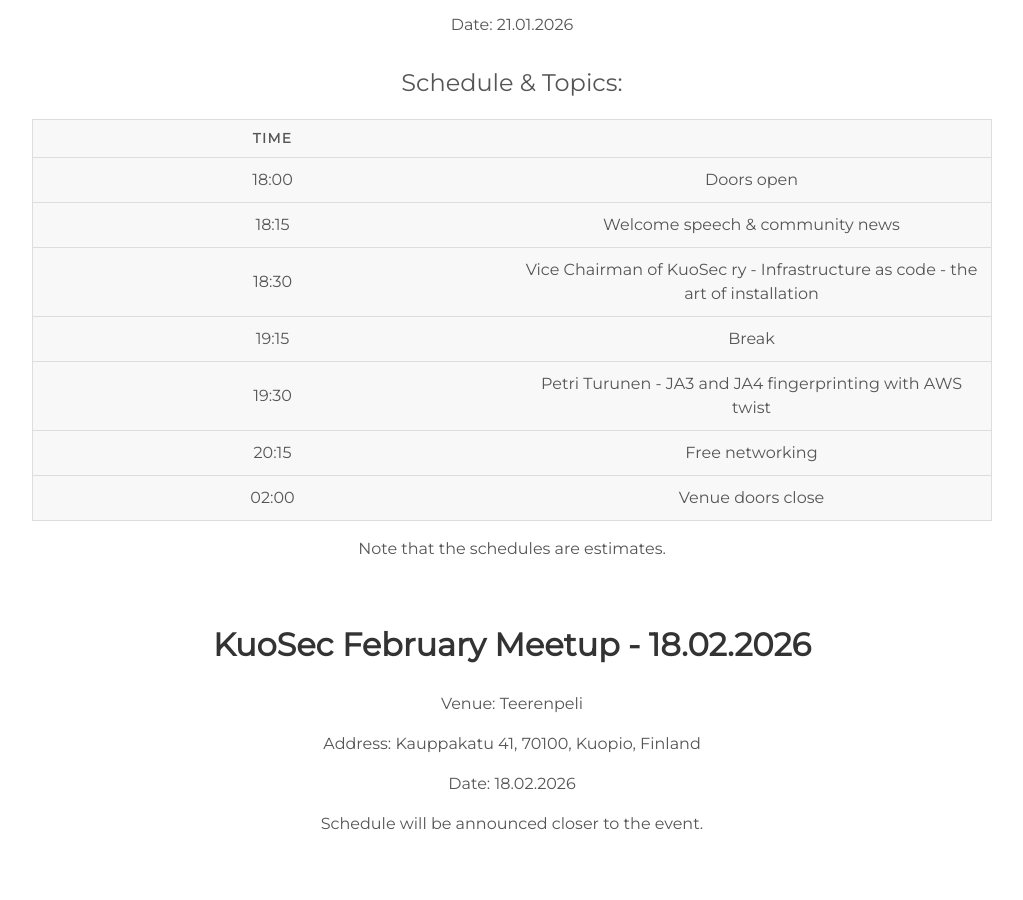
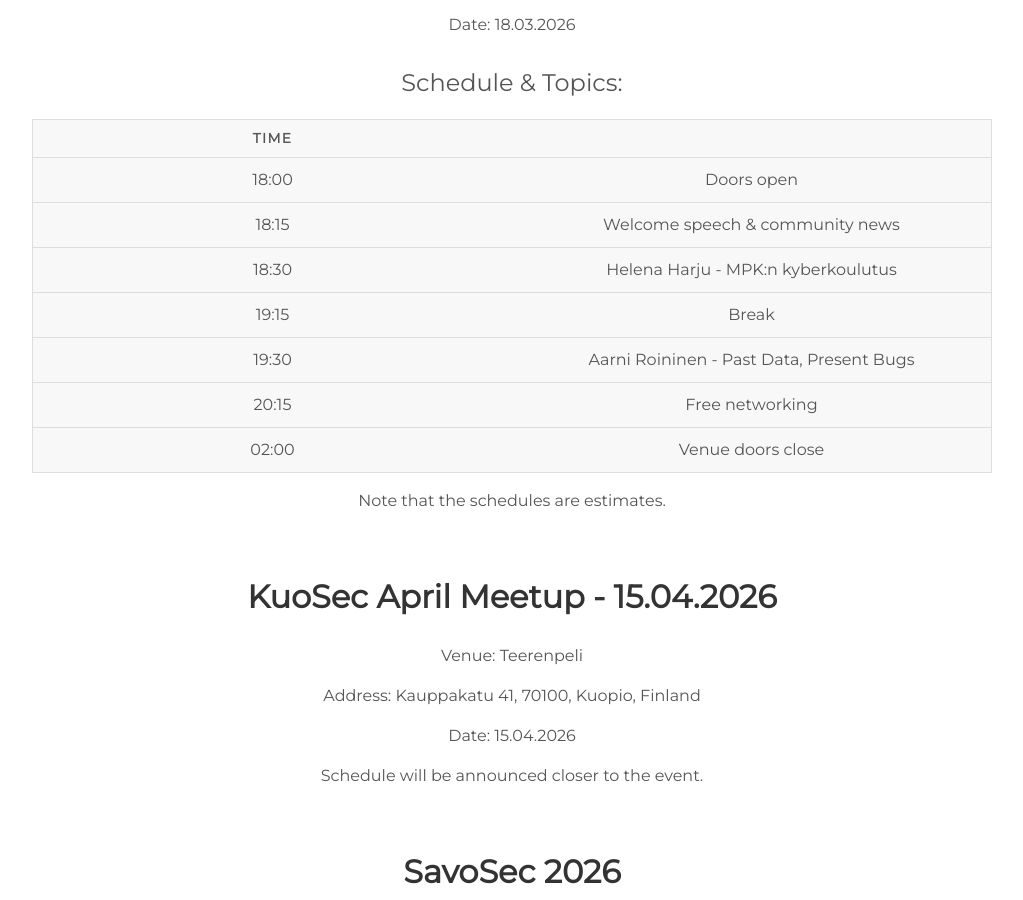
Before and after one commit to kuosec/kuosec.github.io, a Jekyll site: the page built from index.html, in a window 1280 px wide and 900 px high, scrolled down 2033 px. Shown: the whole window, without its empty margins (128-1151 px from the left). Built offline with Jekyll 4.4.1, drawn with Linux system fonts in a browser that asks for light colours; some of the changed text lies outside the part shown.

Commit message:
Event changes

```diff
--- a/_includes/projects.html
+++ b/_includes/projects.html
@@ -7,10 +7,10 @@
 
   <h1>Upcoming Events </h1>
   <div class="event">
-    <h2>KuoSec January Meetup - 21.01.2026</h2>
+    <h2>KuoSec January Meetup - 18.03.2026</h2>
     <p>Venue: Teerenpeli</p>
     <p>Address: Kauppakatu 41, 70100, Kuopio, Finland</p>
-    <p>Date: 21.01.2026</p>
+    <p>Date: 18.03.2026</p>
     <table>
       <caption>Schedule & Topics:</caption>
       <thead>
@@ -30,7 +30,7 @@
         </tr>
         <tr>
           <td scope="row">18:30</td>
-          <td>Vice Chairman of KuoSec ry - Infrastructure as code - the art of installation</td>
+          <td>Helena Harju - MPK:n kyberkoulutus</td>
         </tr>
         <tr>
           <td scope="row">19:15</td>
@@ -38,7 +38,7 @@
         </tr>
         <tr>
           <td scope="row">19:30</td>
-          <td>Petri Turunen - JA3 and JA4 fingerprinting with AWS twist</td>
+          <td>Aarni Roininen - Past Data, Present Bugs</td>
         </tr>
         <tr>
           <td scope="row">20:15</td>
@@ -50,26 +50,7 @@
         </tr>
       </tbody>
     </table>
-    <p>Note that the schedules are estimates.</p></div>
-  <div class="event">
-    <h2>KuoSec February Meetup - 18.02.2026</h2>
-    <p>Venue: Teerenpeli</p>
-    <p>Address: Kauppakatu 41, 70100, Kuopio, Finland</p>
-    <p>Date: 18.02.2026</p>
-    <p>Schedule will be announced closer to the event.</p>
-  </div>
-  <div class="event">
-    <h2>Disobey Community Village</h2>
-    <p>Venue: Disobey, Community Village</p>
-    <p>Address: Kaapelitehdas, Helsinki, Finland</p>
-    <p>Date: 13.-14.02.2026</p>
-  </div>
-  <div class="event">
-    <h2>KuoSec March Meetup - 18.03.2026</h2>
-    <p>Venue: Teerenpeli</p>
-    <p>Address: Kauppakatu 41, 70100, Kuopio, Finland</p>
-    <p>Date: 18.03.2026</p>
-    <p>Schedule will be announced closer to the event.</p>
+    <p>Note that the schedules are estimates.</p>
   </div>
   <div class="event">
     <h2>KuoSec April Meetup - 15.04.2026</h2>
@@ -77,6 +58,12 @@
     <p>Address: Kauppakatu 41, 70100, Kuopio, Finland</p>
     <p>Date: 15.04.2026</p>
     <p>Schedule will be announced closer to the event.</p>
+  </div>
+  <div class="event">
+    <h2>SavoSec 2026</h2>
+    <p>Venue: Kuopio, Novapolis Kampussydän</p>
+    <p>Date: 13.-14.02.2026</p>
+    <p>More info: <a href="https://savosec2026.fi">savosec2026.fi</a></p>
   </div>
 
   <!--
```
